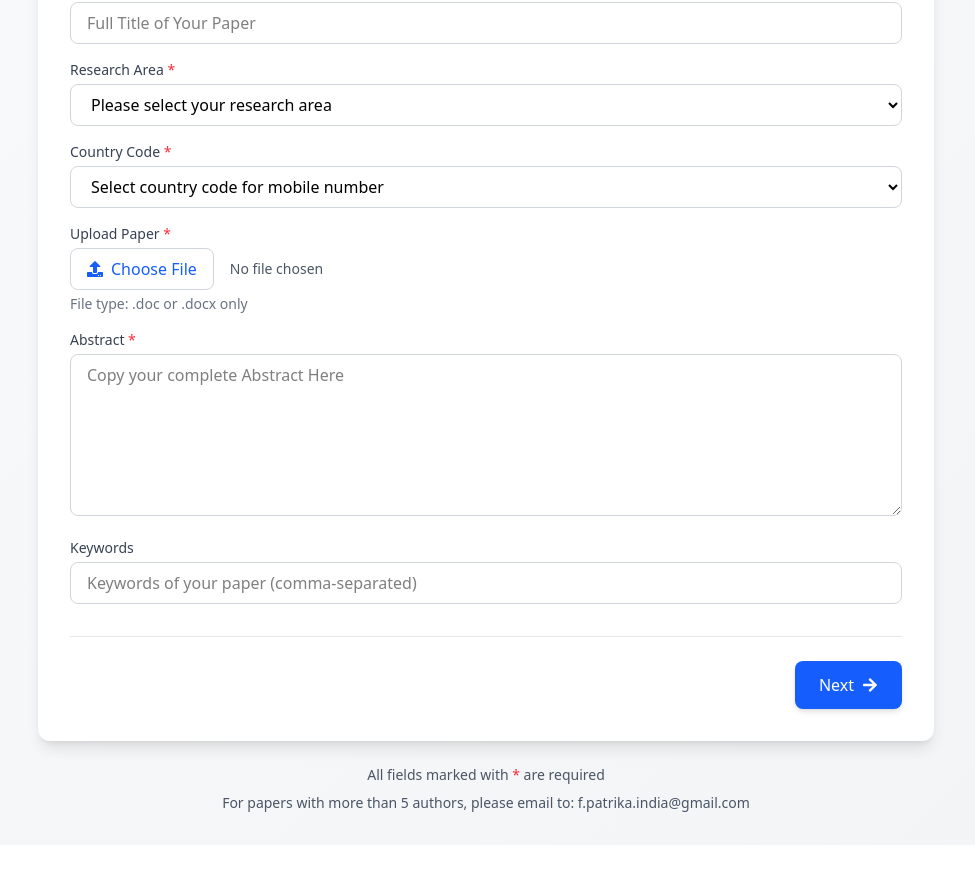
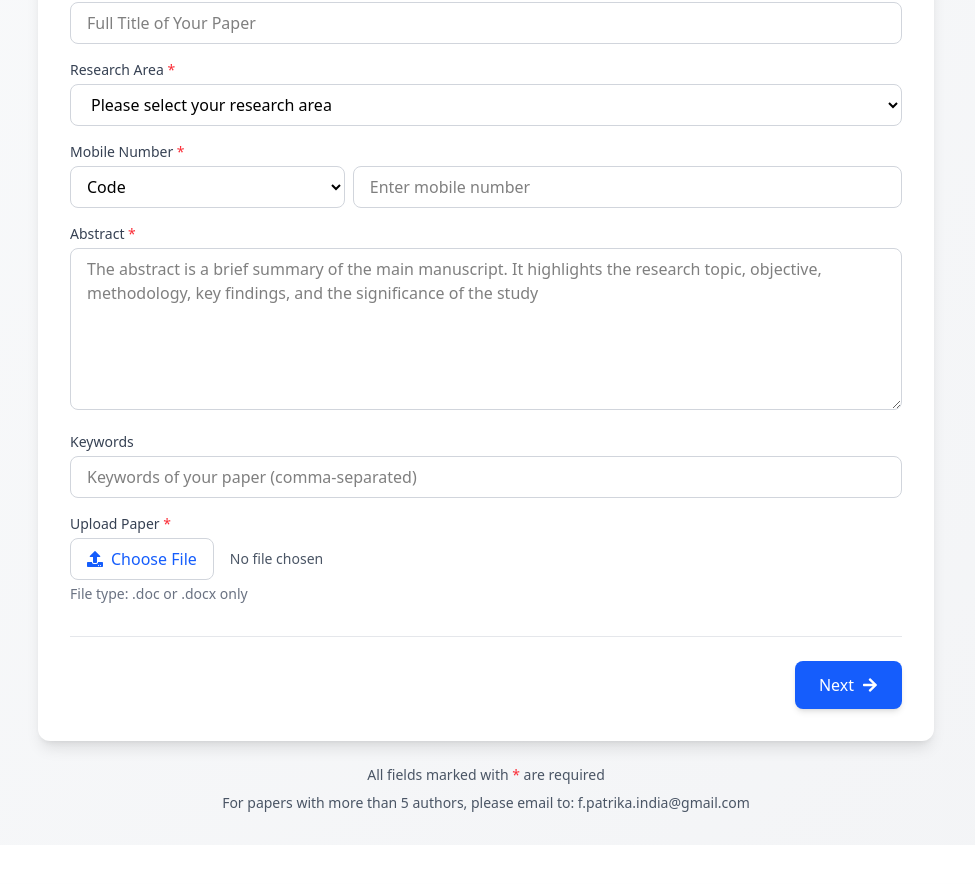
Before and after one commit to Santaravind/Forensic_Journal, a React (Vite) app: page /reserchform in a window 1280 px wide. Shown: the part 1356-2240 px from the top of the page, without its empty margins (154-1129 px from the left). Built offline with nearby package versions, Linux system fonts and the light colour scheme.

Commit message:
form details changes !!!

```diff
--- a/src/components/pages/Publication.jsx
+++ b/src/components/pages/Publication.jsx
@@ -3,7 +3,7 @@ import React from 'react'
 function Publication() {
   return (
     <div>
-      <div className="w-full bg-gradient-to-b from-slate-50 to-white py-16 px-4">
+      <div className="w-full bg-linear-to-b from-slate-50 to-white py-16 px-4">
   <div className="max-w-6xl mx-auto">
 
     {/* Page Header */}
--- a/src/components/pages/ResearchPaperForm.jsx
+++ b/src/components/pages/ResearchPaperForm.jsx
@@ -772,6 +772,7 @@ const ResearchPaperForm = () => {
     paperTitle: '',
     researchArea: '',
     countryCode: '',
+    mobileNumber:'',
     paperFile: null,
     abstract: '',
     keywords: '',
@@ -1115,7 +1116,7 @@ const ResearchPaperForm = () => {
           </select>
         </div>
 
-        <div>
+        {/* <div>
           <label className="block text-sm font-medium text-gray-700 mb-1">
             Country Code <span className="text-red-500">*</span>
           </label>
@@ -1131,9 +1132,75 @@ const ResearchPaperForm = () => {
               <option key={code} value={code}>{code} ({country})</option>
             ))}
           </select>
+        </div> */}
+        <div>
+  <label className="block text-sm font-medium text-gray-700 mb-1">
+    Mobile Number <span className="text-red-500">*</span>
+  </label>
+
+  <div className="flex gap-2">
+    {/* Country Code */}
+    <select
+      name="countryCode"
+      value={formData.countryCode}
+      onChange={handleInputChange}
+      className="w-1/3 px-3 py-2 border border-gray-300 rounded-lg focus:ring-2 focus:ring-blue-500"
+      required
+    >
+      <option value="">Code</option>
+      {countryCodes.map(({ code, country }) => (
+        <option key={code} value={code}>
+          {code} ({country})
+        </option>
+      ))}
+    </select>
+
+    {/* Mobile Number */}
+    <input
+      type="tel"
+      name="mobileNumber"
+      value={formData.mobileNumber}
+      onChange={handleInputChange}
+      placeholder="Enter mobile number"
+      className="w-2/3 px-4 py-2 border border-gray-300 rounded-lg focus:ring-2 focus:ring-blue-500"
+      required
+      maxLength={10}
+    />
+  </div>
+</div>
+
+
+
+        <div>
+          <label className="block text-sm font-medium text-gray-700 mb-1">
+            Abstract <span className="text-red-500">*</span>
+          </label>
+          <textarea
+            name="abstract"
+            value={formData.abstract}
+            onChange={handleInputChange}
+            rows={6}
+            className="w-full px-4 py-2 border border-gray-300 rounded-lg focus:ring-2 focus:ring-blue-500 focus:border-blue-500"
+            placeholder="The abstract is a brief summary of the main manuscript. It highlights the research topic, objective, methodology, key findings, and the significance of the study"
+            required
+          />
         </div>
 
         <div>
+          <label className="block text-sm font-medium text-gray-700 mb-1">
+            Keywords
+          </label>
+          <input
+            type="text"
+            name="keywords"
+            value={formData.keywords}
+            onChange={handleInputChange}
+            className="w-full px-4 py-2 border border-gray-300 rounded-lg focus:ring-2 focus:ring-blue-500 focus:border-blue-500"
+            placeholder="Keywords of your paper (comma-separated)"
+          />
+        </div>
+
+         <div>
           <label className="block text-sm font-medium text-gray-700 mb-1">
             Upload Paper <span className="text-red-500">*</span>
           </label>
@@ -1155,35 +1222,6 @@ const ResearchPaperForm = () => {
             </span>
           </div>
           <p className="mt-1 text-sm text-gray-500">File type: .doc or .docx only</p>
-        </div>
-
-        <div>
-          <label className="block text-sm font-medium text-gray-700 mb-1">
-            Abstract <span className="text-red-500">*</span>
-          </label>
-          <textarea
-            name="abstract"
-            value={formData.abstract}
-            onChange={handleInputChange}
-            rows={6}
-            className="w-full px-4 py-2 border border-gray-300 rounded-lg focus:ring-2 focus:ring-blue-500 focus:border-blue-500"
-            placeholder="Copy your complete Abstract Here"
-            required
-          />
-        </div>
-
-        <div>
-          <label className="block text-sm font-medium text-gray-700 mb-1">
-            Keywords
-          </label>
-          <input
-            type="text"
-            name="keywords"
-            value={formData.keywords}
-            onChange={handleInputChange}
-            className="w-full px-4 py-2 border border-gray-300 rounded-lg focus:ring-2 focus:ring-blue-500 focus:border-blue-500"
-            placeholder="Keywords of your paper (comma-separated)"
-          />
         </div>
       </div>
     </div>
```
